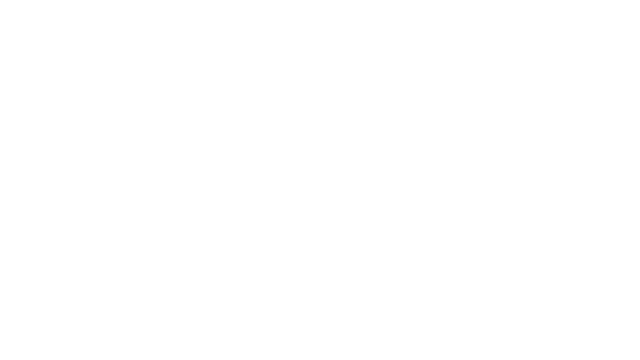
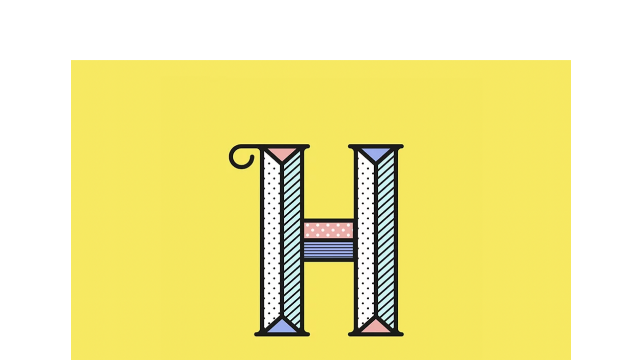
Before and after one commit to nswon/Harmony, a React (Create React App) app: page / in a window 1280 px wide. Shown: the part 440-800 px from the top of the page, without its empty margins (319-959 px from the left). Built offline with nearby package versions, Linux system fonts and the light colour scheme.

Commit message:
STYLE :: (#2) padding-top 변경

```diff
--- a/src/App.css
+++ b/src/App.css
@@ -38,7 +38,7 @@
 }
 
 .TestImg01 {
-  padding-top: 1000px;
+  padding-top: 500px;
   width: 500px;
   height: 350px;
   overflow: hidden;
```
